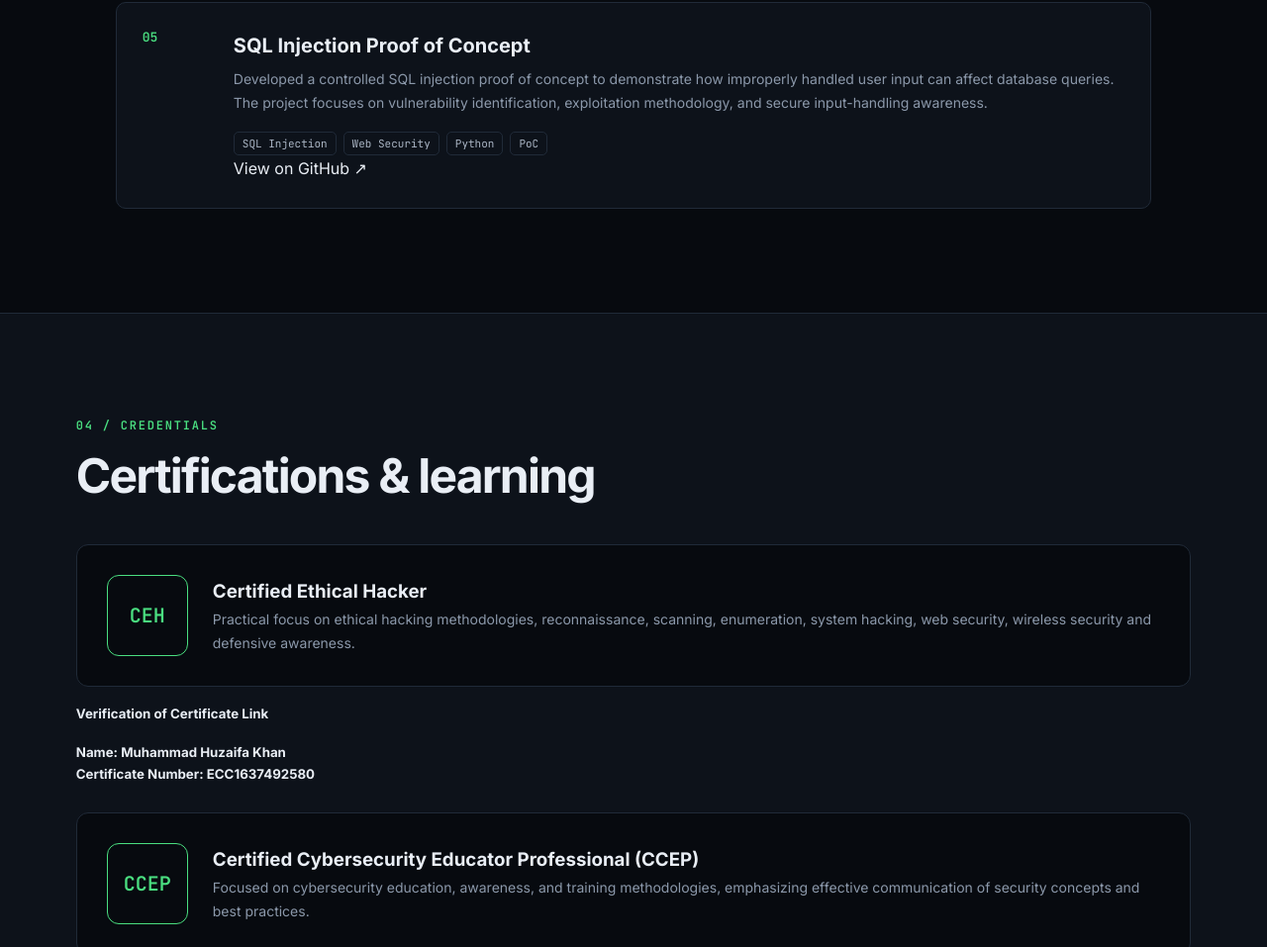
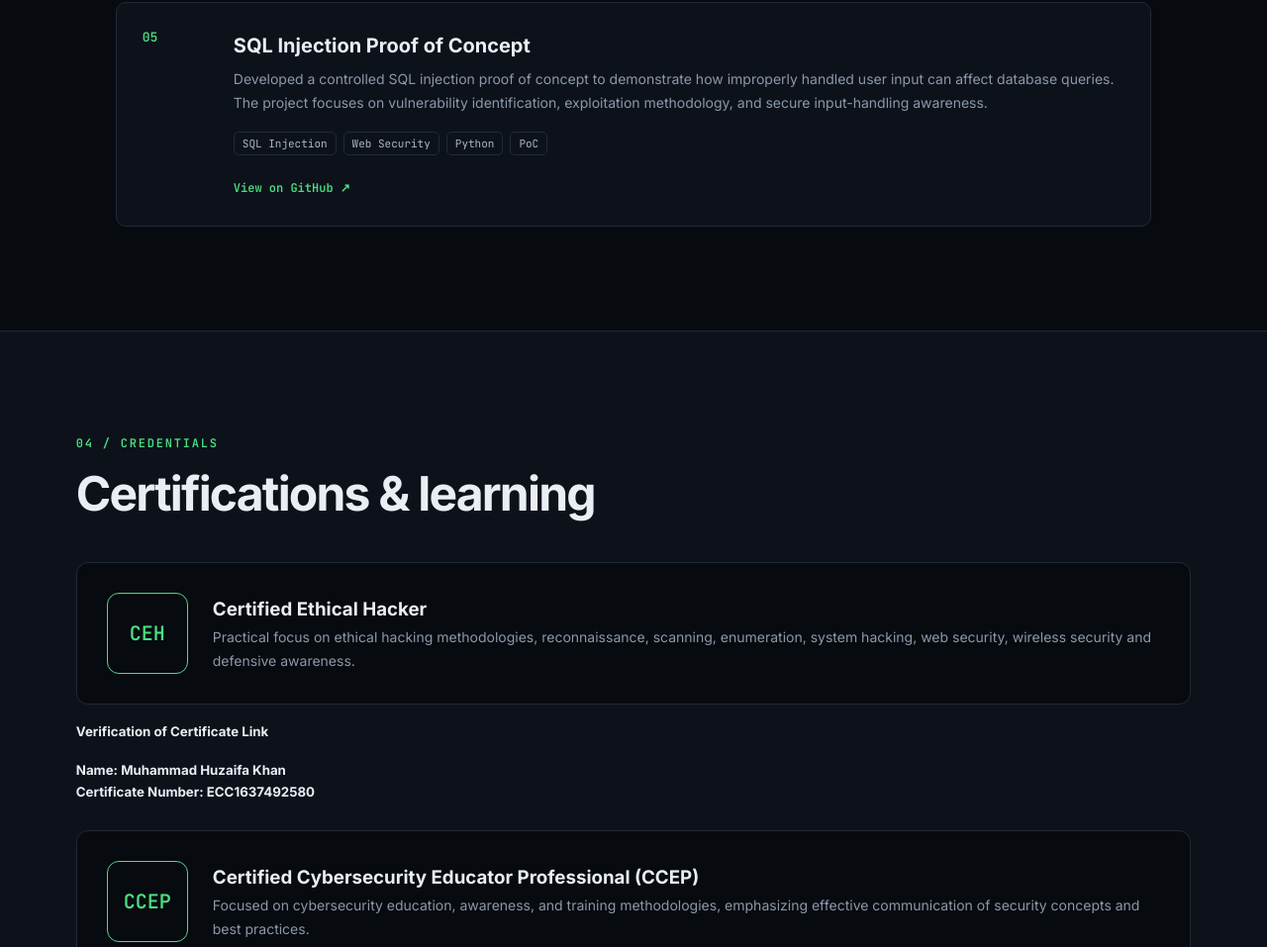
Before and after one commit to huzaifa818/huzaifa818.github.io, a plain HTML site: page index.html in a window 1280 px wide. Shown: the part 3005-3962 px from the top of the page at 99% size. Drawn offline with Linux system fonts and the light colour scheme.

Commit message:
Update style.css

```diff
--- a/style.css
+++ b/style.css
@@ -7,3 +7,20 @@
 .projects{display:grid;gap:12px}.project{display:grid;grid-template-columns:70px 1fr;gap:22px;border:1px solid var(--line);padding:26px;border-radius:10px;background:var(--panel)}.project:hover{border-color:#354457}.project-no{font:600 13px "JetBrains Mono";color:var(--accent)}.project h3{font-size:20px;margin-bottom:5px}.cert{display:flex;align-items:center;gap:25px;border:1px solid var(--line);background:var(--bg);padding:30px;border-radius:12px}.cert-badge{display:grid;place-items:center;width:82px;height:82px;border:1px solid var(--accent);border-radius:12px;color:var(--accent);font:700 20px "JetBrains Mono";flex:none}.note{margin-top:16px;color:#687588;font-size:12px}.contact{padding-bottom:80px}.contact>p{font-size:17px;margin-bottom:30px}.contact-grid{display:grid;grid-template-columns:repeat(3,1fr);gap:12px}.contact-grid a{padding:22px;border:1px solid var(--line);border-radius:10px;background:var(--panel)}.contact-grid a:hover{border-color:var(--accent)}.contact-grid small{display:block;color:var(--muted);font:11px "JetBrains Mono";text-transform:uppercase;margin-bottom:5px}.contact-grid strong{font-size:14px;word-break:break-word}footer{border-top:1px solid var(--line);padding:25px 6%;display:flex;justify-content:space-between;color:#657184;font-size:12px}
 @media(max-width:850px){nav{display:none}.menu{display:block}.hero{grid-template-columns:1fr;padding-top:70px}.terminal{display:none}.about-grid,.cards,.contact-grid{grid-template-columns:1fr 1fr}.stats{grid-template-columns:1fr}.section{padding-top:75px;padding-bottom:75px}}
 @media(max-width:560px){.about-grid,.cards,.contact-grid{grid-template-columns:1fr}.hero h1{letter-spacing:-2px}.actions{flex-direction:column}.btn{text-align:center}.quick-links{flex-wrap:wrap}.project{grid-template-columns:1fr;gap:5px}footer{flex-direction:column;gap:8px}}
+.project-links{
+  margin-top:18px;
+}
+
+.project-links a{
+  display:inline-flex;
+  align-items:center;
+  gap:6px;
+  color:var(--accent);
+  font:600 12px "JetBrains Mono";
+  transition:.2s;
+}
+
+.project-links a:hover{
+  color:var(--text);
+  transform:translateX(2px);
+}
```
